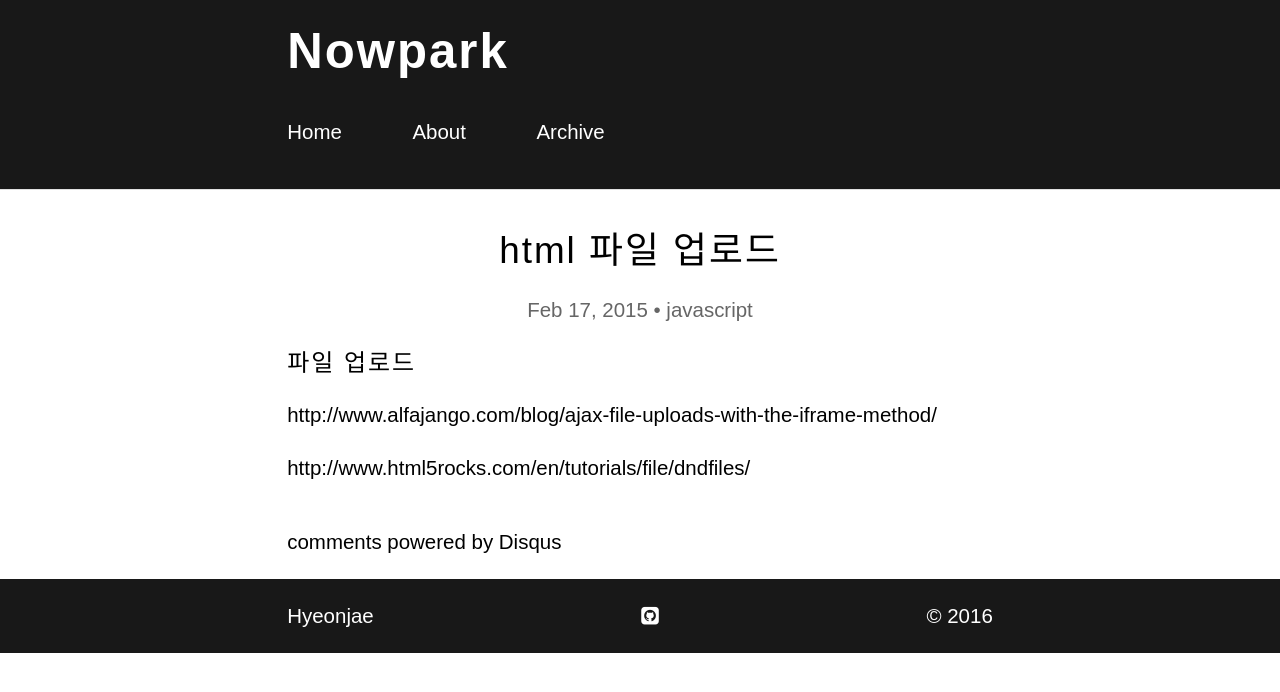
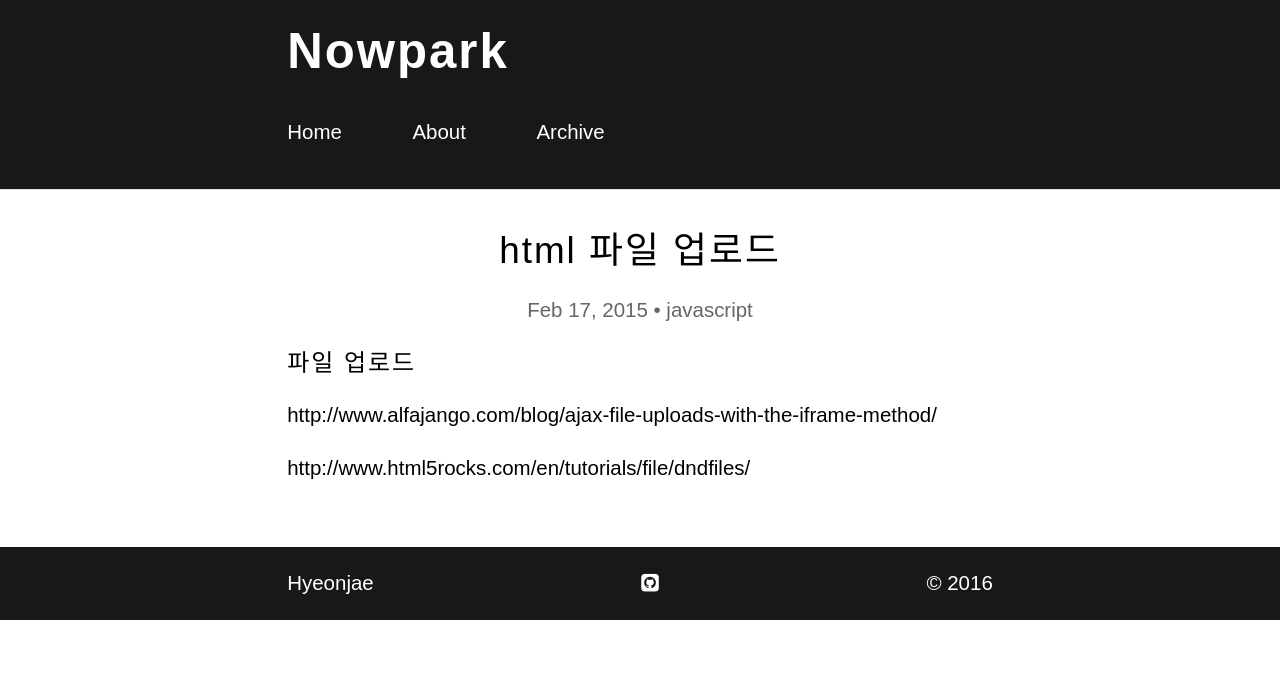
Before and after one commit to hyeonjae/hyeonjae.github.io.archive, a Jekyll site: the page built from _posts/2015-02-17-fileupload.md, in a window 1280 px wide. Shown: the top 692 px of the page. Built offline with Jekyll 4.4.1, drawn with Linux system fonts in a browser that asks for light colours; nearby versions of some CDN libraries; some web fonts are replaced; comment, search, counter and statistics services are not loaded; part of the change alters nothing that is shown.

Commit message:
Update _config.yml

```diff
--- a/_config.yml
+++ b/_config.yml
@@ -6,8 +6,8 @@ more: "read more"
 url: "http://hyeonjae.github.io"
 #baseurl: "/" # comment out if in root directory
 
-comments:
-    disqus: "hyeonjae"
+#comments:
+#    disqus: "hyeonjae"
 #    isso: "comments.mysite.org"
 
 style:
```
